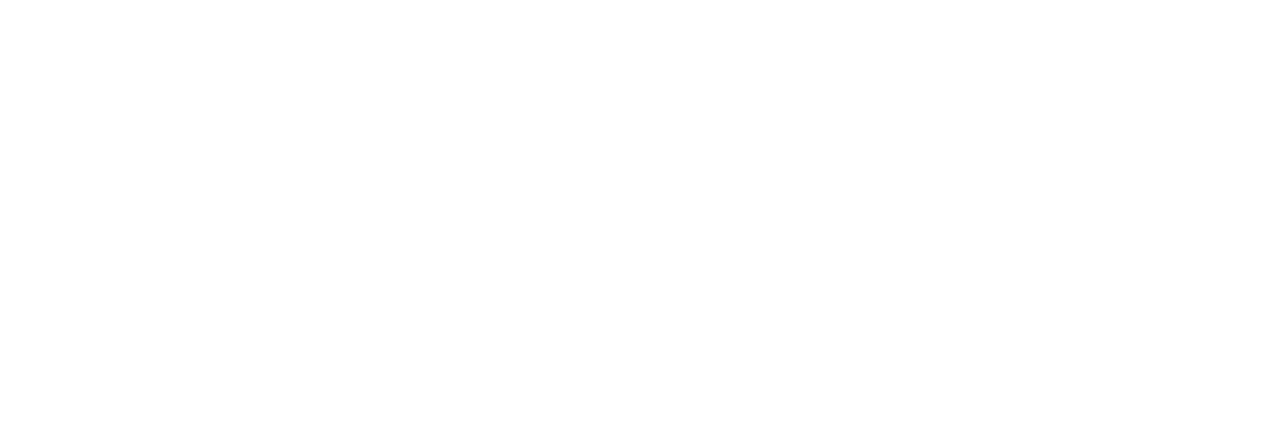
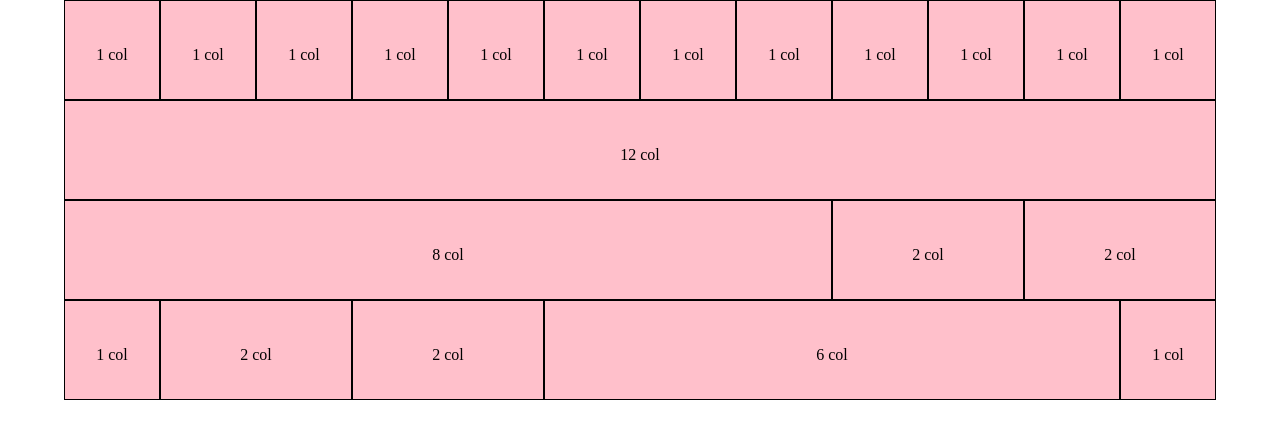
Before and after one commit to Zappykeyboard/html-css-12bool, a plain HTML site: page index.html in a window 1280 px wide. Drawn offline with Linux system fonts and the light colour scheme.

Commit message:
aggiunte colonne

```diff
--- a/index.html
+++ b/index.html
@@ -6,9 +6,48 @@
   <meta http-equiv="X-UA-Compatible" content="ie=edge">
   <meta name="viewport" content="width=device-width, initial-scale=1.0">
   <link rel="stylesheet" href="col12.css">
+  <link rel="stylesheet" href="style.css">
   <title>Colonne</title>
 </head>
 <body>
+  <!--12 colonne-->
+  <div class="container">
+    <div class="col-1"> <p>1 col</p> </div>
+    <div class="col-1"> <p>1 col</p> </div>
+    <div class="col-1"> <p>1 col</p> </div>
+    <div class="col-1"> <p>1 col</p> </div>
+    <div class="col-1"> <p>1 col</p> </div>
+    <div class="col-1"> <p>1 col</p> </div>
+    <div class="col-1"> <p>1 col</p> </div>
+    <div class="col-1"> <p>1 col</p> </div>
+    <div class="col-1"> <p>1 col</p> </div>
+    <div class="col-1"> <p>1 col</p> </div>
+    <div class="col-1"> <p>1 col</p> </div>
+    <div class="col-1"> <p>1 col</p> </div>
+  </div>
+
+  <!--1 colonna-->
+  <div class="container">
+    <div class="col-12"> <p>12 col</p></div>
+  </div>
+
+  <!--un 8-col, 2 2-col-->
+  <div class="container">
+    <div class="col-8"><p>8 col</p></div>
+    <div class="col-2"><p>2 col</p></div>
+    <div class="col-2"><p>2 col</p></div>
+  </div>
+
+  <!--1col, 2col*2, 6col, 1col-->
+  <div class="container">
+    <div class="col-1"><p>1 col</p></div>
+    <div class="col-2"><p>2 col</p></div>
+    <div class="col-2"><p>2 col</p></div>
+    <div class="col-6"><p>6 col</p></div>
+    <div class="col-1"><p>1 col</p></div>
+  </div>
+
+  <!--2 colonne-->
 
 </body>
 </html>
--- a/style.css
+++ b/style.css
@@ -0,0 +1,22 @@
+.container{
+  background-color: pink;
+}
+
+[class *="col-"]{
+  border: 1px solid black;
+  height: 100px;
+
+}
+
+[class *="col-"] p{
+   text-align: center;
+   margin-top: 45px;
+}
+
+.nested{
+  background-color: pink
+}
+
+.nested [class*="col-"]{
+  border: 1px solid white;
+}
```
